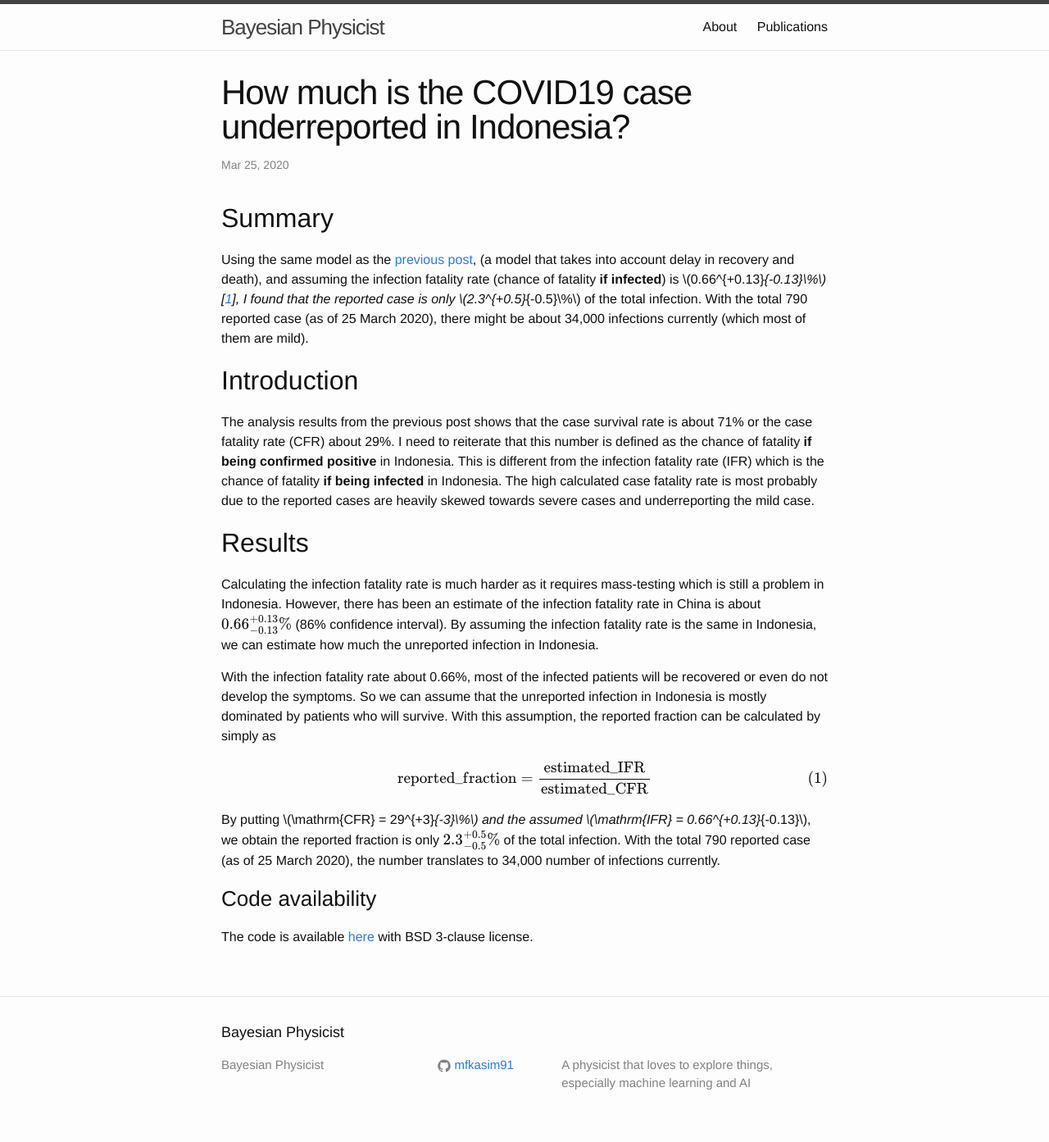
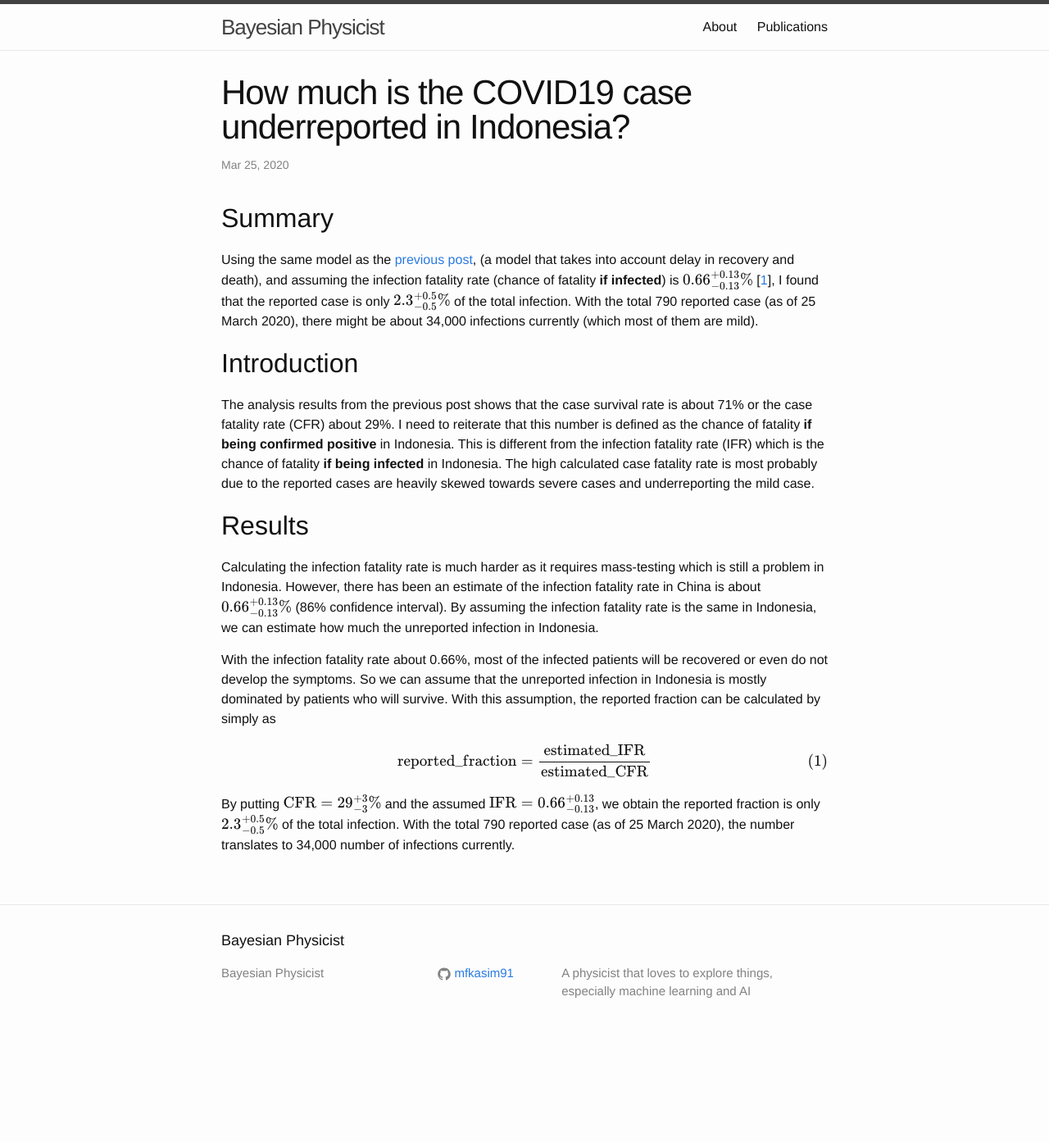
Before and after one commit to mfkasim1/mfkasim1.github.io, a Jekyll site: the page built from _posts/2020-03-25-underreported-case-covid19.markdown, in a window 1280 px wide. Shown: the whole page at 82% size. Built offline with Jekyll 4.4.1, drawn with Linux system fonts in a browser that asks for light colours; formulas are drawn with MathJax 3; comment, search, counter and statistics services are not loaded; after the commit the page ends 1281 px from its top, so only the background shows below that.

Commit message:
Fix a bug in markdown vs latex

```diff
--- a/_posts/2020-03-25-underreported-case-covid19.markdown
+++ b/_posts/2020-03-25-underreported-case-covid19.markdown
@@ -16,8 +16,8 @@ Using the same model as the
 [previous post](https://mfkasim91.github.io/2020/03/24/survival-rate-covid19-indonesia/),
 (a model that takes into account delay in recovery and death), and assuming the
 infection fatality rate (chance of fatality **if infected**) is
-\\(0.66^{+0.13}_{-0.13}\%\\) \[[1](https://www.medrxiv.org/content/10.1101/2020.03.09.20033357v1.full.pdf)\],
-I found that the reported case is only \\(2.3^{+0.5}_{-0.5}\%\\) of the total
+\\(0.66^{+0.13}\_{-0.13}\%\\) \[[1](https://www.medrxiv.org/content/10.1101/2020.03.09.20033357v1.full.pdf)\],
+I found that the reported case is only \\(2.3^{+0.5}\_{-0.5}\%\\) of the total
 infection.
 With the total 790 reported case (as of 25 March 2020), there might be about
 34,000 infections currently (which most of them are mild).
@@ -38,7 +38,7 @@ are heavily skewed towards severe cases and underreporting the mild case.
 Calculating the infection fatality rate is much harder as it requires mass-testing
 which is still a problem in Indonesia.
 However, there has been an estimate of the infection fatality rate in China
-is about \\(0.66^{+0.13}_{-0.13}\%\\) (86% confidence interval).
+is about \\(0.66^{+0.13}\_{-0.13}\%\\) (86% confidence interval).
 By assuming the infection fatality rate is the same in Indonesia, we can estimate
 how much the unreported infection in Indonesia.
 
@@ -52,13 +52,8 @@ $$\begin{equation}
 \mathrm{reported\_fraction} = \frac{\mathrm{estimated\_IFR}}{\mathrm{estimated\_CFR}}
 \end{equation}$$
 
-By putting \\(\mathrm{CFR} = 29^{+3}_{-3}\%\\) and the assumed
-\\(\mathrm{IFR} = 0.66^{+0.13}_{-0.13}\\), we obtain the reported fraction is
-only \\(2.3^{+0.5}_{-0.5}\%\\) of the total infection.
+By putting \\(\mathrm{CFR} = 29^{+3}\_{-3}\%\\) and the assumed
+\\(\mathrm{IFR} = 0.66^{+0.13}\_{-0.13}\\), we obtain the reported fraction is
+only \\(2.3^{+0.5}\_{-0.5}\%\\) of the total infection.
 With the total 790 reported case (as of 25 March 2020), the number translates to
 34,000 number of infections currently.
-
-### Code availability
-
-The code is available [here](https://github.com/mfkasim91/idcovid19) with BSD
-3-clause license.
```
